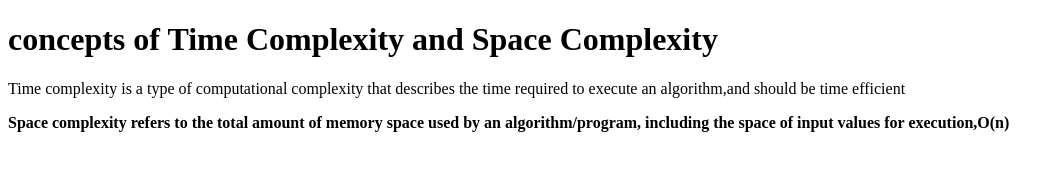
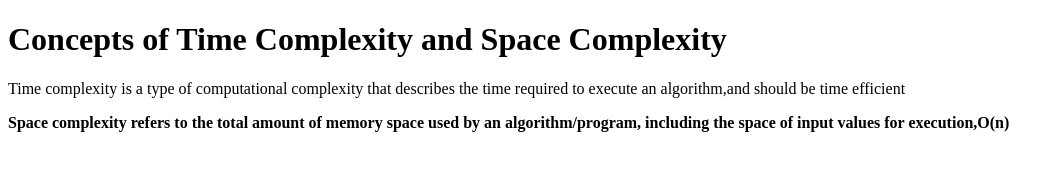
Before and after one commit to acciojob/time-and-space-complexity-venusagar-accio, a website: page main.html in a window 1280 px wide. Shown: the whole page, without its empty margins (0-1064 px from the left). Drawn offline with Linux system fonts and the light colour scheme.

Commit message:
created a submission

```diff
--- a/main.html
+++ b/main.html
@@ -8,7 +8,7 @@
 
 <body>
 	<!-- the entire body must be written by student -->
-	<h1>concepts of Time Complexity and Space Complexity</h1>
+	<h1>Concepts of Time Complexity and Space Complexity</h1>
 	<p>Time complexity is a type of computational complexity that describes the time required to execute an algorithm,and should be time efficient</p>
 	<p><b>Space complexity refers to the total amount of memory space used by an algorithm/program, including the space of input values for execution,O(n)</b></p>
     <script type="text/javascript" src="./script.js">
```
